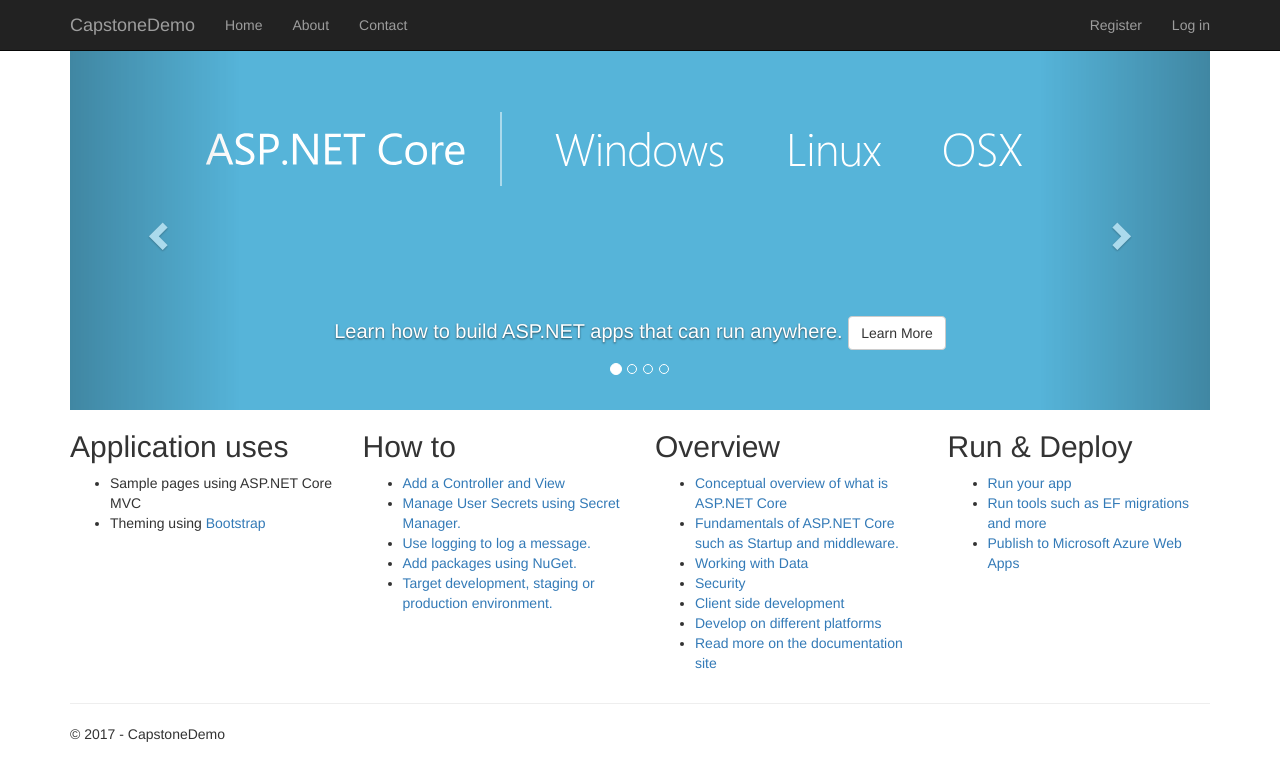
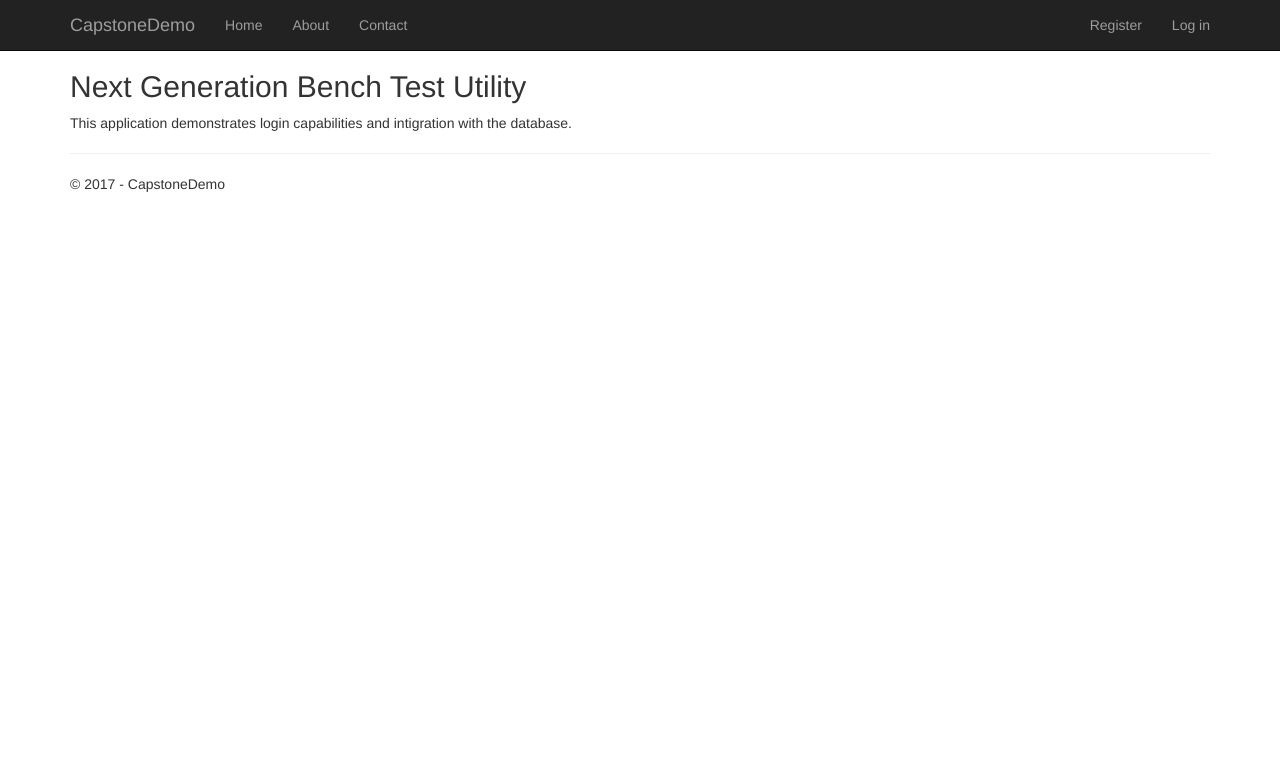
Before and after one commit to jrb688/CapstoneDemo, an ASP.NET Core app: page / in a window 1280 px wide. Shown: the top 781 px of the page. Run offline with ASP.NET Core 8, Linux system fonts and the light colour scheme; some libraries are stand-ins or nearby versions.

Commit message:
updated index

```diff
--- a/CapstoneDemo/Views/Home/Index.cshtml
+++ b/CapstoneDemo/Views/Home/Index.cshtml
@@ -2,105 +2,7 @@
     ViewData["Title"] = "Home Page";
 }
 
-<div id="myCarousel" class="carousel slide" data-ride="carousel" data-interval="6000">
-    <ol class="carousel-indicators">
-        <li data-target="#myCarousel" data-slide-to="0" class="active"></li>
-        <li data-target="#myCarousel" data-slide-to="1"></li>
-        <li data-target="#myCarousel" data-slide-to="2"></li>
-        <li data-target="#myCarousel" data-slide-to="3"></li>
-    </ol>
-    <div class="carousel-inner" role="listbox">
-        <div class="item active">
-            <img src="~/images/banner1.svg" alt="ASP.NET" class="img-responsive" />
-            <div class="carousel-caption" role="option">
-                <p>
-                    Learn how to build ASP.NET apps that can run anywhere.
-                    <a class="btn btn-default" href="https://go.microsoft.com/fwlink/?LinkID=525028&clcid=0x409">
-                        Learn More
-                    </a>
-                </p>
-            </div>
-        </div>
-        <div class="item">
-            <img src="~/images/banner2.svg" alt="Visual Studio" class="img-responsive" />
-            <div class="carousel-caption" role="option">
-                <p>
-                    There are powerful new features in Visual Studio for building modern web apps.
-                    <a class="btn btn-default" href="https://go.microsoft.com/fwlink/?LinkID=525030&clcid=0x409">
-                        Learn More
-                    </a>
-                </p>
-            </div>
-        </div>
-        <div class="item">
-            <img src="~/images/banner3.svg" alt="Package Management" class="img-responsive" />
-            <div class="carousel-caption" role="option">
-                <p>
-                    Bring in libraries from NuGet and npm, and automate tasks using Grunt or Gulp.
-                    <a class="btn btn-default" href="https://go.microsoft.com/fwlink/?LinkID=525029&clcid=0x409">
-                        Learn More
-                    </a>
-                </p>
-            </div>
-        </div>
-        <div class="item">
-            <img src="~/images/banner4.svg" alt="Microsoft Azure" class="img-responsive" />
-            <div class="carousel-caption" role="option">
-                <p>
-                    Learn how Microsoft's Azure cloud platform allows you to build, deploy, and scale web apps.
-                    <a class="btn btn-default" href="https://go.microsoft.com/fwlink/?LinkID=525027&clcid=0x409">
-                        Learn More
-                    </a>
-                </p>
-            </div>
-        </div>
-    </div>
-    <a class="left carousel-control" href="#myCarousel" role="button" data-slide="prev">
-        <span class="glyphicon glyphicon-chevron-left" aria-hidden="true"></span>
-        <span class="sr-only">Previous</span>
-    </a>
-    <a class="right carousel-control" href="#myCarousel" role="button" data-slide="next">
-        <span class="glyphicon glyphicon-chevron-right" aria-hidden="true"></span>
-        <span class="sr-only">Next</span>
-    </a>
+<div class="body">
+     <h2>Next Generation Bench Test Utility</h2>
+     <p> This application demonstrates login capabilities and intigration with the database.</p>
 </div>
-
-<div class="row">
-    <div class="col-md-3">
-        <h2>Application uses</h2>
-        <ul>
-            <li>Sample pages using ASP.NET Core MVC</li>
-            <li>Theming using <a href="https://go.microsoft.com/fwlink/?LinkID=398939">Bootstrap</a></li>
-        </ul>
-    </div>
-    <div class="col-md-3">
-        <h2>How to</h2>
-        <ul>
-            <li><a href="https://go.microsoft.com/fwlink/?LinkID=398600">Add a Controller and View</a></li>
-            <li><a href="https://go.microsoft.com/fwlink/?LinkId=699315">Manage User Secrets using Secret Manager.</a></li>
-            <li><a href="https://go.microsoft.com/fwlink/?LinkId=699316">Use logging to log a message.</a></li>
-            <li><a href="https://go.microsoft.com/fwlink/?LinkId=699317">Add packages using NuGet.</a></li>
-            <li><a href="https://go.microsoft.com/fwlink/?LinkId=699319">Target development, staging or production environment.</a></li>
-        </ul>
-    </div>
-    <div class="col-md-3">
-        <h2>Overview</h2>
-        <ul>
-            <li><a href="https://go.microsoft.com/fwlink/?LinkId=518008">Conceptual overview of what is ASP.NET Core</a></li>
-            <li><a href="https://go.microsoft.com/fwlink/?LinkId=699320">Fundamentals of ASP.NET Core such as Startup and middleware.</a></li>
-            <li><a href="https://go.microsoft.com/fwlink/?LinkId=398602">Working with Data</a></li>
-            <li><a href="https://go.microsoft.com/fwlink/?LinkId=398603">Security</a></li>
-            <li><a href="https://go.microsoft.com/fwlink/?LinkID=699321">Client side development</a></li>
-            <li><a href="https://go.microsoft.com/fwlink/?LinkID=699322">Develop on different platforms</a></li>
-            <li><a href="https://go.microsoft.com/fwlink/?LinkID=699323">Read more on the documentation site</a></li>
-        </ul>
-    </div>
-    <div class="col-md-3">
-        <h2>Run &amp; Deploy</h2>
-        <ul>
-            <li><a href="https://go.microsoft.com/fwlink/?LinkID=517851">Run your app</a></li>
-            <li><a href="https://go.microsoft.com/fwlink/?LinkID=517853">Run tools such as EF migrations and more</a></li>
-            <li><a href="https://go.microsoft.com/fwlink/?LinkID=398609">Publish to Microsoft Azure Web Apps</a></li>
-        </ul>
-    </div>
-</div>
```
